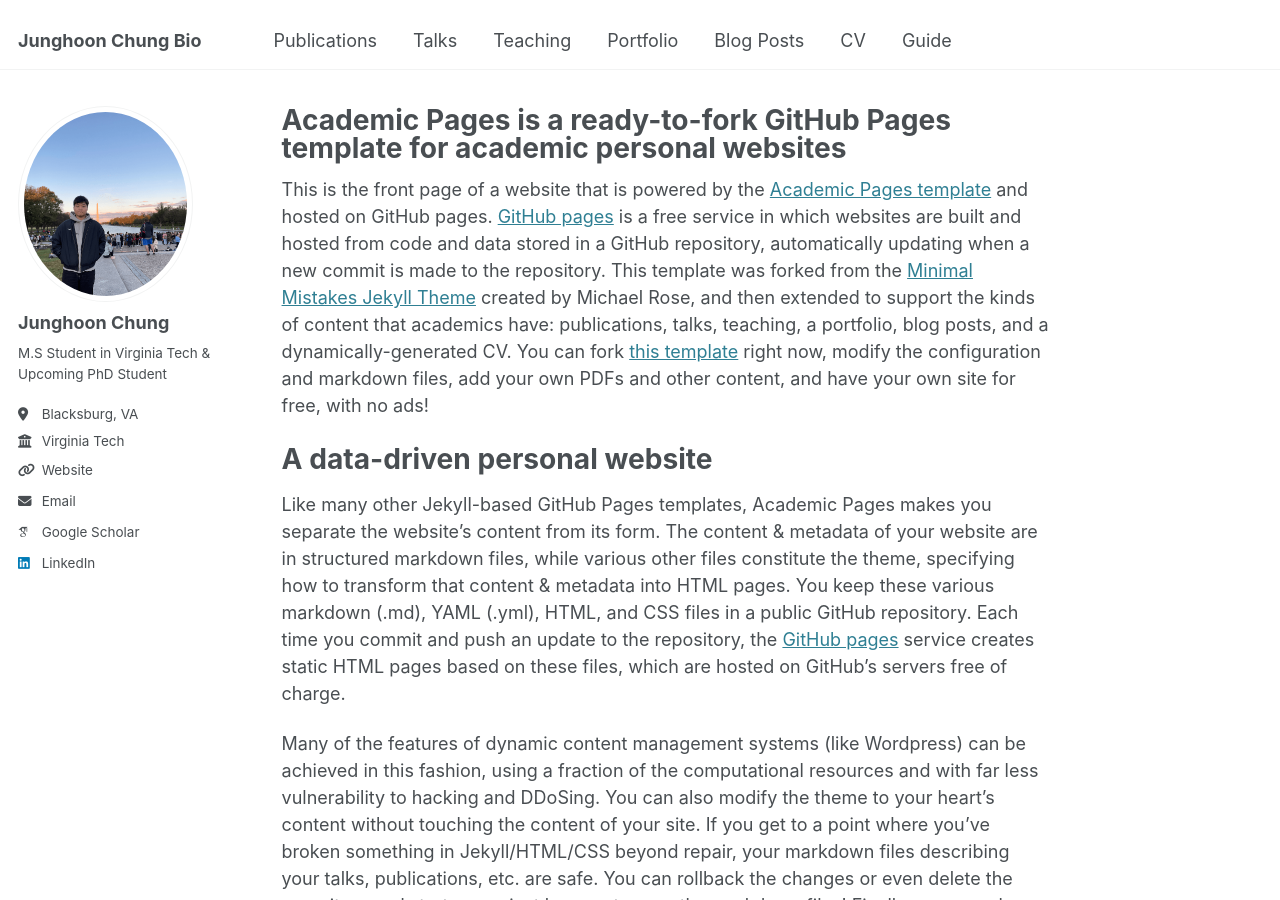
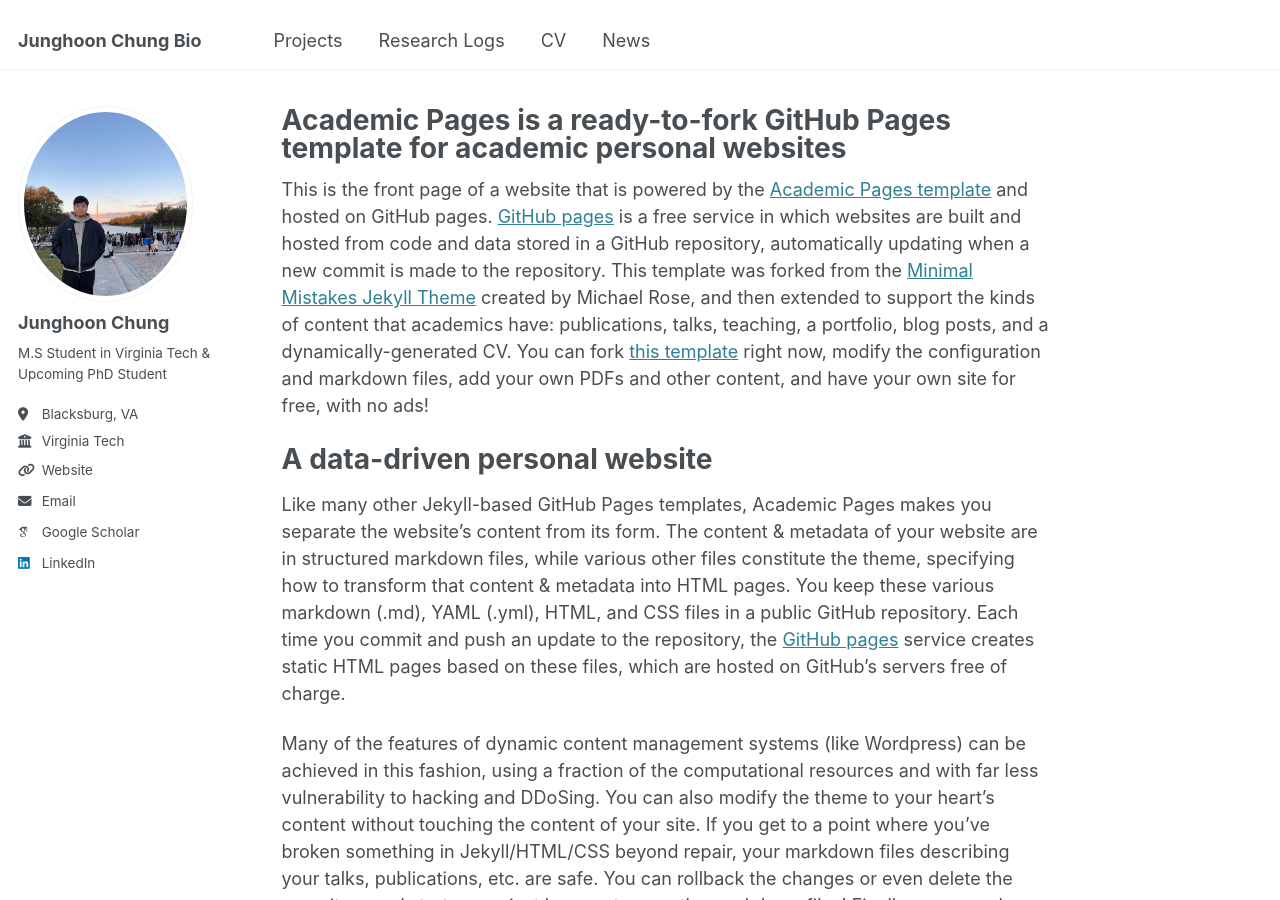
Before and after one commit to Junghoon-Chung/Junghoon-Chung.github.io, a Jekyll site: the page built from _pages/about.md, in a window 1280 px wide and 900 px high. Built offline with Jekyll 4.4.1, drawn with Linux system fonts in a browser that asks for light colours; some web fonts are replaced.

Commit message:
Update navigation.yml

```diff
--- a/_data/navigation.yml
+++ b/_data/navigation.yml
@@ -5,23 +5,14 @@
 # prevent it from being included in the site.
 
 main:
-  - title: "Publications"
+  - title: "Projects"
     url: /publications/
 
-  - title: "Talks"
+  - title: "Research Logs"
     url: /talks/
-
-  - title: "Teaching"
-    url: /teaching/
-
-  - title: "Portfolio"
-    url: /portfolio/
-
-  - title: "Blog Posts"
-    url: /year-archive/
 
   - title: "CV"
     url: /cv/
 
-  - title: "Guide"
+  - title: "News"
     url: /markdown/
```
